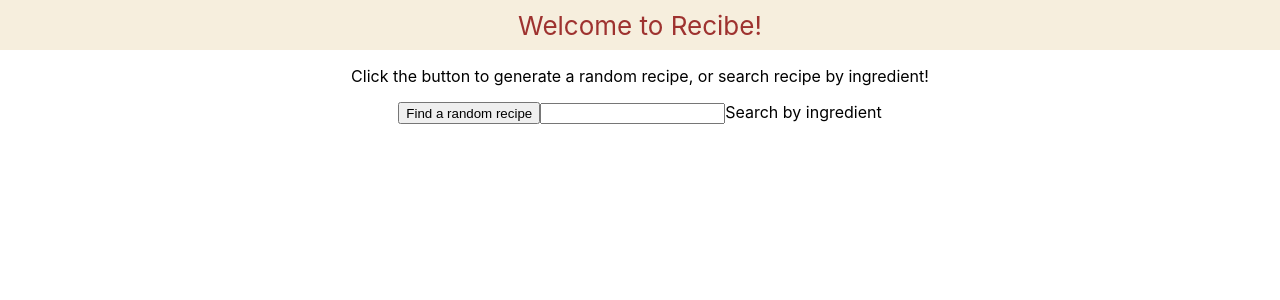
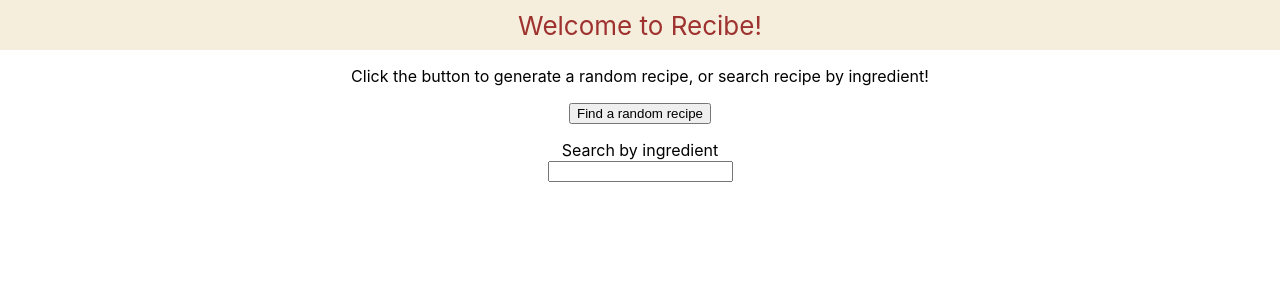
Before and after one commit to anikambhatnagar/recibe, a React (Create React App) app: page / in a window 1280 px wide. Shown: the top 300 px of the page. Built offline with nearby package versions, Linux system fonts and the light colour scheme.

Commit message:
Connect two new component stubs

```diff
--- a/src/App.js
+++ b/src/App.js
@@ -1,5 +1,5 @@
 import { useState, useEffect } from "react";
-import './App.css';
+import "./App.css";
 import { Selection } from "./Selection.js";
 
 export default function App() {
@@ -13,7 +13,9 @@ export default function App() {
     const url =
       selection === "Find a random recipe"
         ? "https://www.themealdb.com/api/json/v1/1/random.php"
-        : `https://www.themealdb.com/api/json/v1/1/filter.php?i=${encodeURIComponent(selection)}`
+        : `https://www.themealdb.com/api/json/v1/1/filter.php?i=${encodeURIComponent(
+            selection
+          )}`;
 
     fetch(url)
       .then((response) => response.json())
@@ -23,34 +25,41 @@ export default function App() {
 
   return (
     <div className="App">
-      <header className="App-header">
-        Welcome to Recibe!
-      </header>
+      <header className="App-header">Welcome to Recibe!</header>
 
       {selection === null ? (
-        <p>Click the button to generate a random recipe, or search recipe by ingredient! </p>
-      ) : selection === "Find a random recipe" ? (
-          root.render(<Meal/>)
-      ) : root.render(<SearchResults/>)
-        }
+        <div>
+          <p>
+            Click the button to generate a random recipe, or search recipe by
+            ingredient!
+          </p>
           <Selection setSelection={setSelection} />
         </div>
-
+      ) : selection === "Find a random recipe" ? (
+        <Meal />
+      ) : (
+        <SearchResults />
+      )}
+    </div>
   );
 
   function SearchResults() {
+    return (
       <div>
+        <p>Your search returned:</p>
         <p>{data?.meals?.[0]?.strMeal}</p>
         <img alt="pic" src={data?.meals?.[0]?.strMealThumb} />
       </div>
+    );
   }
 
   function Meal() {
+    return (
       <div>
+        <p>We've selected this for you:</p>
         <p>{data?.meals?.[0]?.strMeal}</p>
         <img alt="pic" src={data?.meals?.[0]?.strMealThumb} />
       </div>
+    );
   }
-
-
 }
--- a/src/Selection.js
+++ b/src/Selection.js
@@ -1,16 +1,16 @@
-import {useState} from "react"
+import { useState } from "react";
 
 export function Selection({ setSelection }) {
-
-    const [content, setContent] = useState("")
-function submit(e){
+  const [content, setContent] = useState("");
+  function submit(e) {
     e.preventDefault();
     setSelection(content);
     setContent("");
   }
 
   return (
-      <div id="selectionRow">
+    <div>
+      <p>
         <button
           onClick={() => {
             setSelection("Find a random recipe");
@@ -18,12 +18,12 @@ function submit(e){
         >
           Find a random recipe
         </button>
-
+      </p>
       <form onSubmit={submit}>
+        Search by ingredient
+        <br />
         <input value={content} onChange={(e) => setContent(e.target.value)} />
-            Search by ingredient
       </form>
-
     </div>
   );
 }
```
Lines whose indentation alone changed are shown as unchanged.
